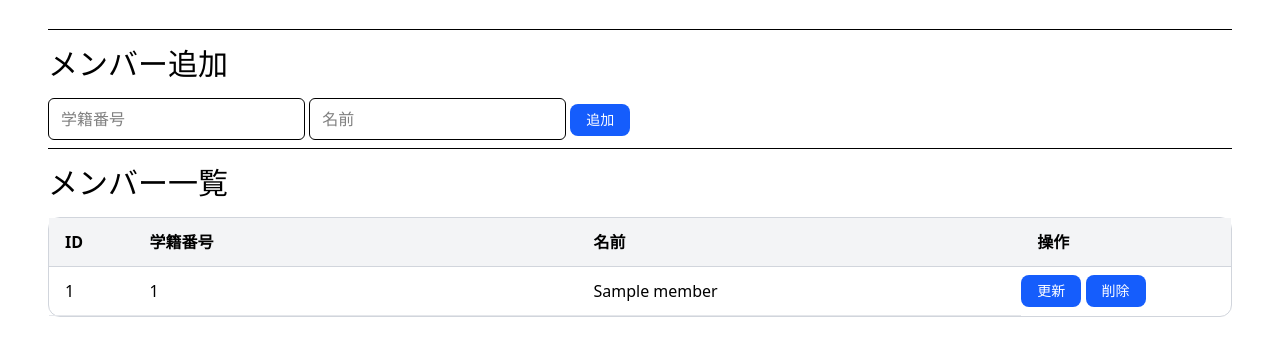
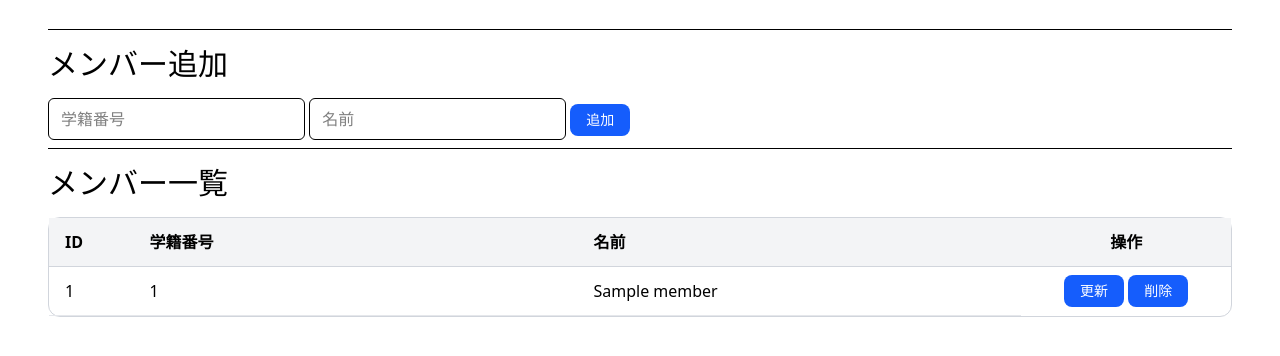
Before and after one commit to kuroiko0429/Kagi-Kashi, a Python web app: template flaskr/templates/admin/members.html in a window 1280 px wide. Shown: the part 91-447 px from the top of the page. Run offline with Jinja, Linux system fonts and the light colour scheme; the template is opened without the code that fills it: most values are stand-ins (such as "Sample title", 1, 10 or a date in 2020).

Commit message:
adminmember更新

```diff
--- a/flaskr/templates/admin/members.html
+++ b/flaskr/templates/admin/members.html
@@ -29,7 +29,7 @@
                 <th class="px-4 py-3 border-b border-gray-300">ID</th>
                 <th class="px-4 py-3 border-b border-gray-300">学籍番号</th>
                 <th class="px-4 py-3 border-b border-gray-300">名前</th>
-                <th class="px-4 py-3 border-b border-gray-300">操作</th>
+                <th class="px-4 py-3 border-b border-gray-300 text-center">操作</th>
             </tr>
         </thead>
         <tbody>
@@ -48,8 +48,11 @@
                 </td>
 
                 <td>
-                <button onclick="updateMember({{member.id}})" class="inline-block px-4 py-1.5 bg-blue-600 text-white text-sm rounded-lg hover:bg-blue-700">更新</button>
-                <button onclick="deleteMember({{member.id}})" class="inline-block px-4 py-1.5 bg-blue-600 text-white text-sm rounded-lg hover:bg-blue-700">削除</button>
+                    <div class="text-center">
+                        <button onclick="updateMember({{member.id}})" class="inline-block px-4 py-1.5 bg-blue-600 text-white text-sm rounded-lg hover:bg-blue-700">更新</button>
+                        <button onclick="deleteMember({{member.id}})" class="inline-block px-4 py-1.5 bg-blue-600 text-white text-sm rounded-lg hover:bg-blue-700">削除</button>
+                    </div>
+
                 </td>
             </tr>
 
```
